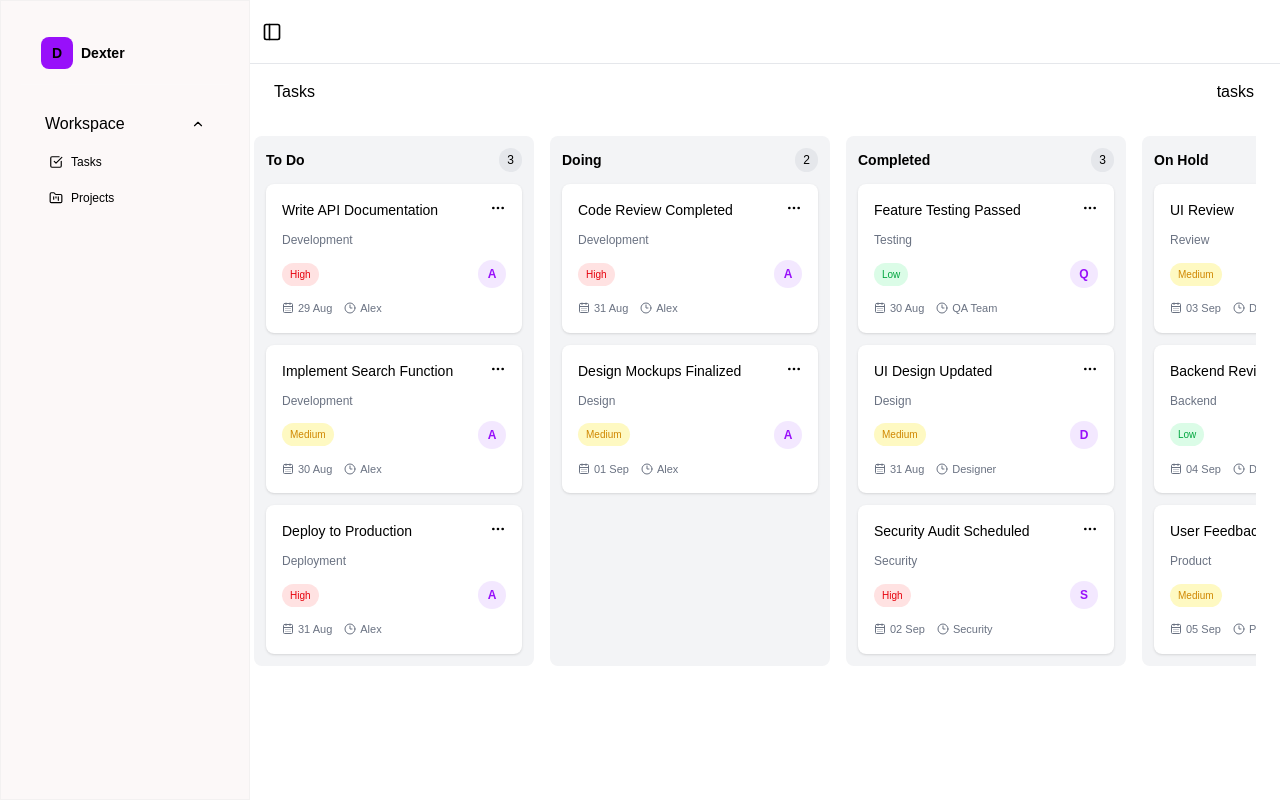
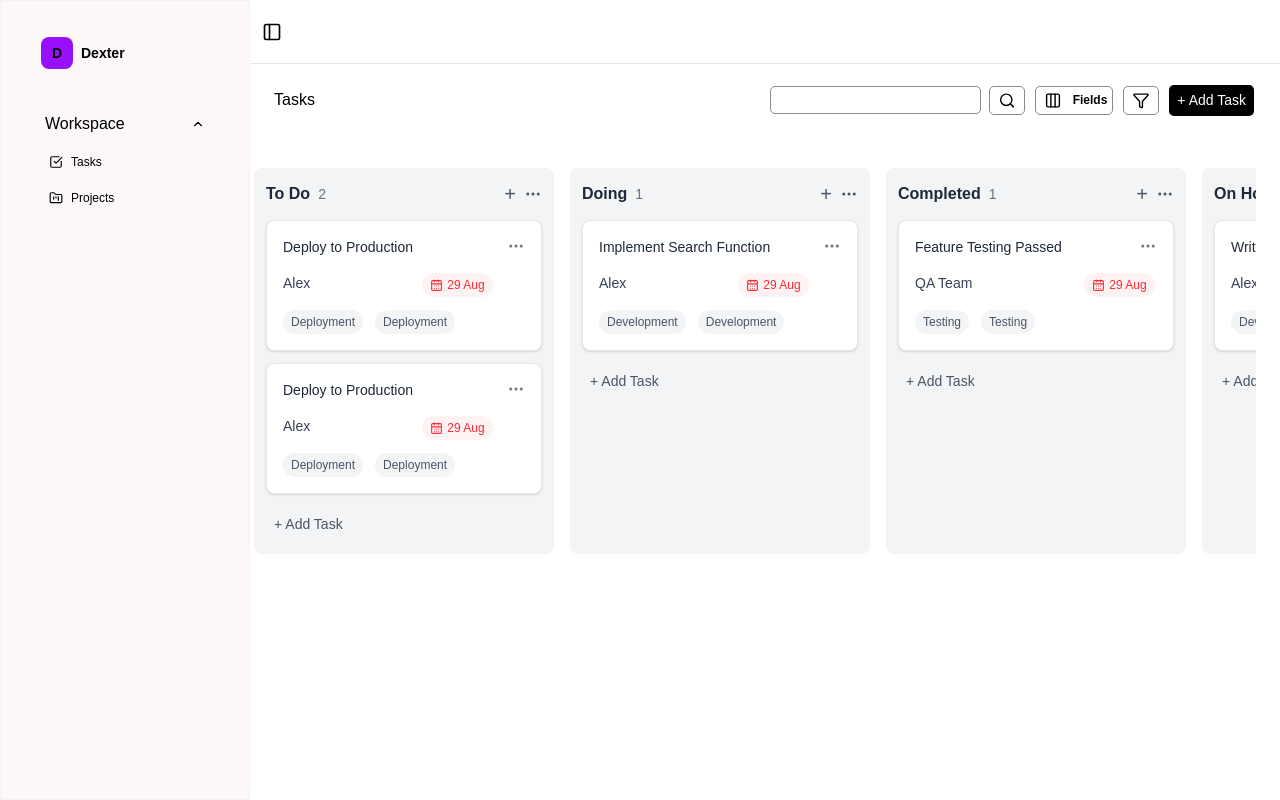
Before and after one commit to Abhi-coder-2/task_management_assignment, a Next.js app in the folder frontend/: page /dashboard/tasks in a window 1280 px wide. Built offline with nearby package versions, Linux system fonts and the light colour scheme.

Commit message:
tasks card design

```diff
--- a/frontend/app/dashboard/page.tsx
+++ b/frontend/app/dashboard/page.tsx
@@ -7,6 +7,7 @@ import {
   PanelRight,
   PanelLeft,
   X,
+  Columns3,
   Search,
   Plus,
   MoreHorizontal,
--- a/frontend/app/dashboard/tasks/page.tsx
+++ b/frontend/app/dashboard/tasks/page.tsx
@@ -1,6 +1,13 @@
 "use client";
-import styles from "./tasks.module.css"
-import { CalendarDays, Clock3, MoreHorizontal } from "lucide-react";
+
+import styles from "./tasks.module.css";
+import {
+  CalendarDays,
+  Columns3,
+  Funnel,
+  MoreHorizontal,
+  Search,
+} from "lucide-react";
 import DashboardLayout from "../page";
 
 type Task = {
@@ -11,19 +18,34 @@ type Task = {
   category: string;
   priority: "High" | "Medium" | "Low";
   dueDate: string;
+  status: "todo" | "doing" | "completed" | "onhold";
 };
 
 type Column = {
-  id: string;
+  id: Task["status"];
   title: string;
-  tasks: Task[];
 };
 
 const columns: Column[] = [
   {
     id: "todo",
     title: "To Do",
-    tasks: [
+  },
+  {
+    id: "doing",
+    title: "Doing",
+  },
+  {
+    id: "completed",
+    title: "Completed",
+  },
+  {
+    id: "onhold",
+    title: "On Hold",
+  },
+];
+
+const tasks: Task[] = [
   {
     id: 1,
     title: "Write API Documentation",
@@ -32,6 +54,7 @@ const columns: Column[] = [
     category: "Development",
     priority: "High",
     dueDate: "29 Aug",
+    status: "onhold",
   },
   {
     id: 2,
@@ -39,8 +62,9 @@ const columns: Column[] = [
     user: "Alex",
     initials: "A",
     category: "Development",
-        priority: "Medium",
-        dueDate: "30 Aug",
+    priority: "High",
+    dueDate: "29 Aug",
+    status: "doing",
   },
   {
     id: 3,
@@ -49,183 +73,184 @@ const columns: Column[] = [
     initials: "A",
     category: "Deployment",
     priority: "High",
-        dueDate: "31 Aug",
+    dueDate: "29 Aug",
+    status: "todo",
   },
-    ],
+    {
+    id: 7,
+    title: "Deploy to Production",
+    user: "Alex",
+    initials: "A",
+    category: "Deployment",
+    priority: "High",
+    dueDate: "29 Aug",
+    status: "todo",
   },
-
-  {
-    id: "doing",
-    title: "Doing",
-    tasks: [
   {
     id: 4,
-        title: "Code Review Completed",
-        user: "Alex",
-        initials: "A",
-        category: "Development",
-        priority: "High",
-        dueDate: "31 Aug",
-      },
-      {
-        id: 5,
-        title: "Design Mockups Finalized",
-        user: "Alex",
-        initials: "A",
-        category: "Design",
-        priority: "Medium",
-        dueDate: "01 Sep",
-      },
-    ],
-  },
-
-  {
-    id: "completed",
-    title: "Completed",
-    tasks: [
-      {
-        id: 6,
     title: "Feature Testing Passed",
     user: "QA Team",
     initials: "Q",
     category: "Testing",
     priority: "Low",
-        dueDate: "30 Aug",
-      },
-      {
-        id: 7,
-        title: "UI Design Updated",
-        user: "Designer",
-        initials: "D",
-        category: "Design",
-        priority: "Medium",
-        dueDate: "31 Aug",
-      },
-      {
-        id: 8,
-        title: "Security Audit Scheduled",
-        user: "Security",
-        initials: "S",
-        category: "Security",
-        priority: "High",
-        dueDate: "02 Sep",
-      },
-    ],
-  },
-
-  {
-    id: "onhold",
-    title: "On Hold",
-    tasks: [
-      {
-        id: 9,
-        title: "UI Review",
-        user: "Designer",
-        initials: "D",
-        category: "Review",
-        priority: "Medium",
-        dueDate: "03 Sep",
-      },
-      {
-        id: 10,
-        title: "Backend Review",
-        user: "Developer",
-        initials: "D",
-        category: "Backend",
-        priority: "Low",
-        dueDate: "04 Sep",
-      },
-      {
-        id: 11,
-        title: "User Feedback",
-        user: "Product",
-        initials: "P",
-        category: "Product",
-        priority: "Medium",
-        dueDate: "05 Sep",
-      },
-    ],
+    dueDate: "29 Aug",
+    status: "completed",
   },
 ];
 
 export default function TaskBoard() {
   return (
-    <DashboardLayout    >
+    <DashboardLayout>
+      <div className="overflow-x-auto pb-5">
 
-      <div className="overflow-x-auto pb-5">
-        {/* -------------------TASKS HEADER------------------ */}
-         <div className={`${styles.task_header} bg-white fixed pr-70 w-full top-15 mb-5 z-20 flex h-[64px] items-center justify-between px-5` }>
+        {/* TASKS HEADER */}
+        <div
+          className={`${styles.task_header} bg-white fixed pr-70 w-full top-15 mb-5 z-20 flex items-center justify-between px-5`}
+        >
           <div>Tasks</div>
-            <div>tasks</div>
 
+          <div className={`${styles.task_head_right} flex`}>
+            <div className="flex gap-2">
+              <input
+                className={styles.task_head_input}
+                type="text"
+              />
+
+              <div className={styles.search_div}>
+                <Search className={styles.task_head_icon} />
               </div>
-         {/* ------------------CARDS---------------------------- */}
-        <div className="flex min-w-max gap-4 mt-5">
-          {columns.map((column) => (
+            </div>
+
+            <div
+              className={`flex items-center justify-center gap-2 ${styles.task_icon_border}`}
+            >
+              <Columns3 className={styles.task_head_icon} />
+
+              <div className="text-xs font-bold">
+                Fields
+              </div>
+            </div>
+
+            <div className={styles.task_icon_border}>
+              <Funnel className={styles.task_head_icon} />
+            </div>
+
+            <div>
+              <button
+                className={`${styles.task_head_btn} bg-black text-white`}
+              >
+                <span>+</span> Add Task
+              </button>
+            </div>
+          </div>
+        </div>
+
+        {/*----------------------CARDS-------------------------- */}
+        <div className="flex min-w-max gap-4 mt-20">
+
+          {columns.map((column) => {
+
+            // Get tasks belonging to this column
+            const columnTasks = tasks.filter(
+              (task) => task.status === column.id
+            );
+
+            return (
               <div
                 key={column.id}
-              className="w-[280px] rounded-lg bg-gray-100 p-3 mt-7"
+                className="w-[300px] shrink-0 rounded-lg bg-gray-100 p-3"
               >
-              {/* Column Header */}
+
+                {/* COLUMN HEADER */}
                 <div className="mb-3 flex items-center justify-between">
-                <h2 className="text-sm font-semibold">{column.title}</h2>
 
-                <span className="rounded-full bg-gray-200 px-2 py-1 text-xs">
-                  {column.tasks.length}
+                  <div className="flex items-center gap-2">
+                    <h2 className="font-semibold text-gray-800">
+                      {column.title}
+                    </h2>
+
+                    <span className="text-sm text-gray-500">
+                      {columnTasks.length}
                     </span>
                   </div>
 
-              {/* Tasks */}
-              <div className="space-y-3">
-                {column.tasks.map((task) => (
+                  <div className="flex items-center gap-2">
+                    <button
+                      type="button"
+                      className="text-xl text-gray-600"
+                    >
+                      +
+                    </button>
+
+                    <MoreHorizontal
+                      size={18}
+                      className="text-gray-600"
+                    />
+                  </div>
+
+                </div>
+
+                {/* CARDS */}
+                <div className="flex flex-col gap-3">
+
+                  {columnTasks.map((task) => (
+
                     <div
                       key={task.id}
-                    className="rounded-lg bg-white p-4 shadow-sm"
+                      className="rounded-lg border border-gray-200 bg-white p-4 shadow-sm"
                     >
-                    <div className="mb-3 flex items-start justify-between">
-                      <h3 className="text-sm font-medium">{task.title}</h3>
 
-                      <MoreHorizontal size={16} />
+                      {/* TITLE */}
+                      <div className="flex items-start justify-between gap-2">
+
+                        <h3 className="text-sm font-medium text-gray-800">
+                          {task.title}
+                        </h3>
+
+                        <MoreHorizontal
+                          size={18}
+                          className="shrink-0 text-gray-500"
+                        />
                       </div>
-
-                    <p className="mb-3 text-xs text-gray-500">
+                      {/* USER */}
+                      <div className="mt-4 flex items-center gap-2">
+                       <div className="flex justify-between gap-28">
+                        <div className="text-sm text-gray-700">
+                          {task.user}
+                        </div>
+                        <div className="inline-flex items-center gap-1 rounded-full bg-red-50 px-2 py-1 text-xs text-red-500">
+                          <CalendarDays size={13} />
+                          {task.dueDate}
+                        </div>
+                       </div>
+                      </div>
+                      {/* CATEGORY */}
+                      <div className="mt-3">
+                        <span className="inline-flex rounded-full bg-gray-100 px-2 py-1 text-xs text-gray-600">
                           {task.category}
-                    </p>
-
-                    <div className="mb-3 flex items-center justify-between">
-                      <span
-                        className={`rounded-full px-2 py-1 text-[10px] ${
-                          task.priority === "High"
-                            ? "bg-red-100 text-red-600"
-                            : task.priority === "Medium"
-                              ? "bg-yellow-100 text-yellow-600"
-                              : "bg-green-100 text-green-600"
-                        }`}
-                      >
-                        {task.priority}
                         </span>
-
-                      <div className="flex h-7 w-7 items-center justify-center rounded-full bg-purple-100 text-xs font-semibold text-purple-600">
-                        {task.initials}
+                        <span className="inline-flex rounded-full bg-gray-100 px-2 py-1 text-xs text-gray-600 ml-3">
+                          {task.category}
+                        </span>
                       </div>
                     </div>
 
-                    <div className="flex items-center gap-3 text-[11px] text-gray-500">
-                      <span className="flex items-center gap-1">
-                        <CalendarDays size={12} />
-                        {task.dueDate}
-                      </span>
+                  ))}
 
-                      <span className="flex items-center gap-1">
-                        <Clock3 size={12} />
-                        {task.user}
-                      </span>
                 </div>
+
+                {/* ADD TASK */}
+                <button
+                  type="button"
+                  className="mt-3 w-full rounded-lg px-2 py-2 text-left text-sm text-gray-600 hover:bg-gray-200"
+                >
+                  + Add Task
+                </button>
+
               </div>
-                ))}
-              </div>
-            </div>
-          ))}
+            );
+          })}
+
         </div>
       </div>
     </DashboardLayout>
--- a/frontend/app/dashboard/tasks/tasks.module.css
+++ b/frontend/app/dashboard/tasks/tasks.module.css
@@ -1,7 +1,59 @@
-.task_header{
+.task_header {
+    min-height: 70px;
 
-   /* background-color: red; */
+    top: 65px;
+    flex-wrap: wrap;
 }
-.text-gray-500{
-    color: red;
+
+
+.task_head_right {
+    height: 65px;
+    display: flex;
+    align-items: center;
+    gap: 10px;
 }
+
+.task_head_right div {
+    display: flex;
+    align-items: center;
+
+}
+
+.search_div {
+    display: flex;
+    align-items: center;
+
+}
+
+.task_head_icon {
+    display: inline-block;
+    height: 17px;
+}
+
+.task_icon_border {
+    border: 1px solid rgb(141, 138, 138);
+    padding: 5px;
+    border-radius: 5px;
+    cursor: pointer;
+}
+
+.search_div {
+    /* border: 1px solid black; */
+    display: inline-block;
+    border: 1px solid rgb(141, 138, 138);
+    padding: 5px;
+    border-radius: 5px;
+    cursor: pointer;
+}
+.task_head_input{
+    outline: none;
+    border: 1px solid  rgb(141, 138, 138);
+    border-radius: 5px;
+    padding: 1px;
+}
+.task_head_btn{
+    padding: 5px 8px;
+    border-radius: 5px;
+    font-size: 14px;
+   cursor: pointer;
+}
```
Lines whose indentation alone changed are shown as unchanged.
